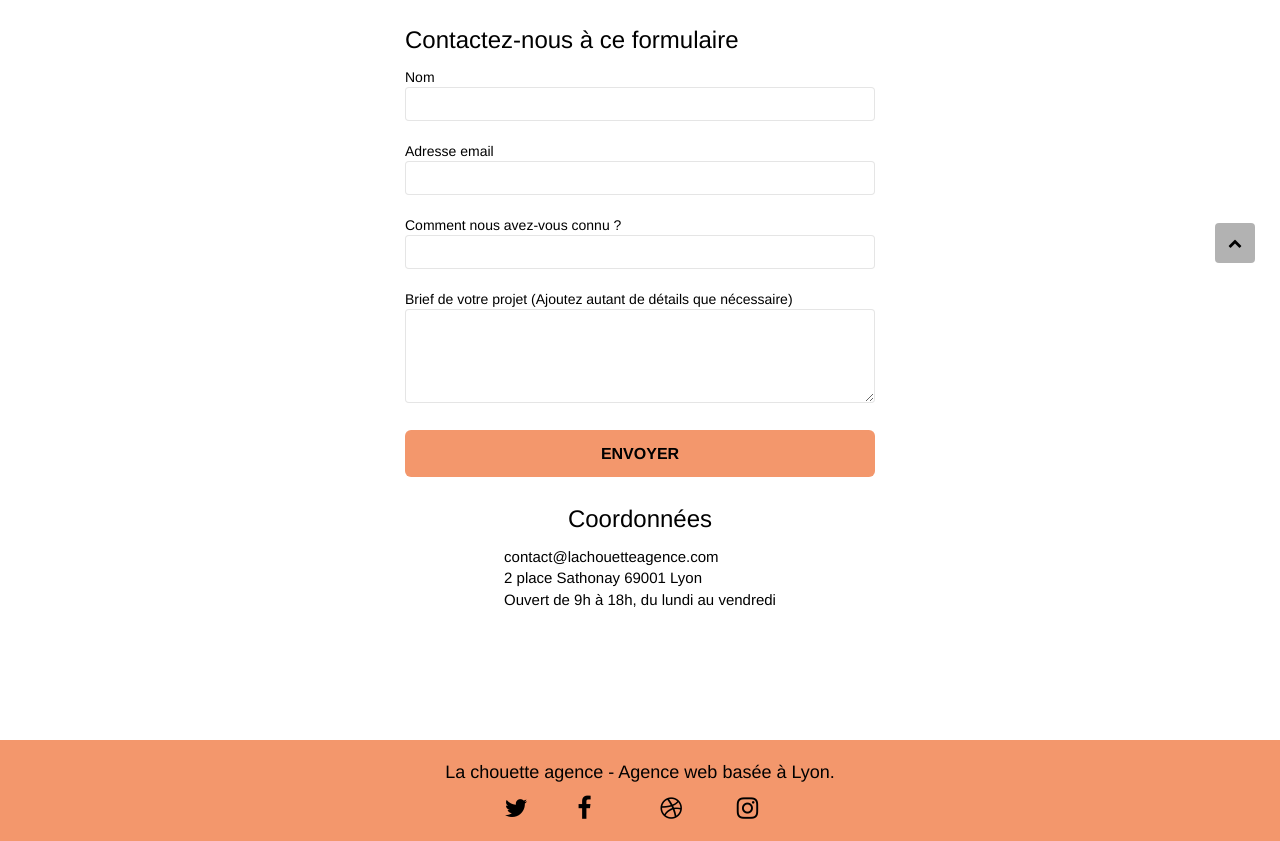
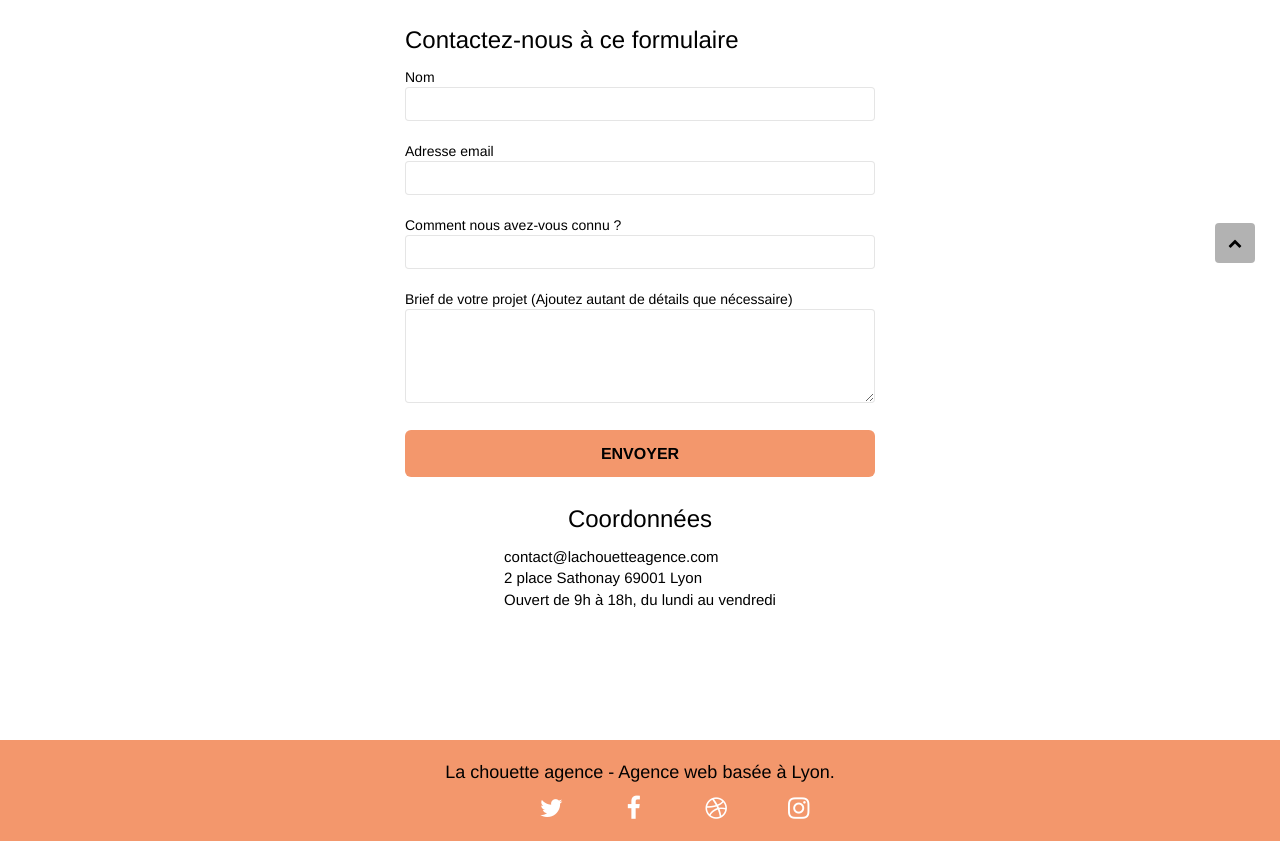
Before and after one commit to Hananzarrou/Hanan-Zarrou-4-29022021, a plain HTML site: page page2.html in a window 1280 px wide. Shown: the part 512-1353 px from the top of the page. Drawn offline with Linux system fonts and the light colour scheme.

```diff
--- a/page2.html
+++ b/page2.html
@@ -208,7 +208,7 @@
 				<div class="row row-no-gutters social">
 					<div class="col-sm-3">
 						<div class="text-center">
-							<a class="social" href="index.html"><span class="fa fa-twitter icon-md"><em>Twitter</em></span></a>
+							<a class="social" aria-label="lien vers twitter" href="https://twitter.com/profile"><span class="fa fa-twitter white icon-md"></span></a>
 						</div>
 					</div>
 
@@ -216,7 +216,7 @@
 
 					<div class="col-sm-3">
 						<div class="text-center">
-							<a class="social" href="index.html"><span class="fa fa-facebook icon-md"><em>Facebook</em></span></a>
+							<a class="social" aria-label="lien vers facebook" href="https://facebook.com/profile"><span class="fa fa-facebook white icon-md"></span></a>
 						</div>
 					</div>
 
@@ -224,14 +224,14 @@
 
 					<div class="col-sm-3">
 						<div class="text-center">
-							<a class="social" href="index.html"><span class="fa fa-dribbble icon-md"><em>Dribbble</em></span></a>
+							<a class="social" aria-label="lien vers dribble" href="https://dribble.com/profile"><span class="fa fa-dribbble white icon-md"></span></a>
 						</div>
 					</div>
 
 
 					<div class="col-sm-3">
 						<div class="text-center">
-							<a class="social" href="index.html"><span class="fa fa-instagram icon-md"><em>Instagram</em></span></a>
+							<a class="social" aria-label="lien vers instagram" href="https://instagram.com/profile"><span class="fa fa-instagram white icon-md"></span></a>
 						</div>
 					</div>
 
```
Also changed, not shown: index.html (+6 -6 lines).
